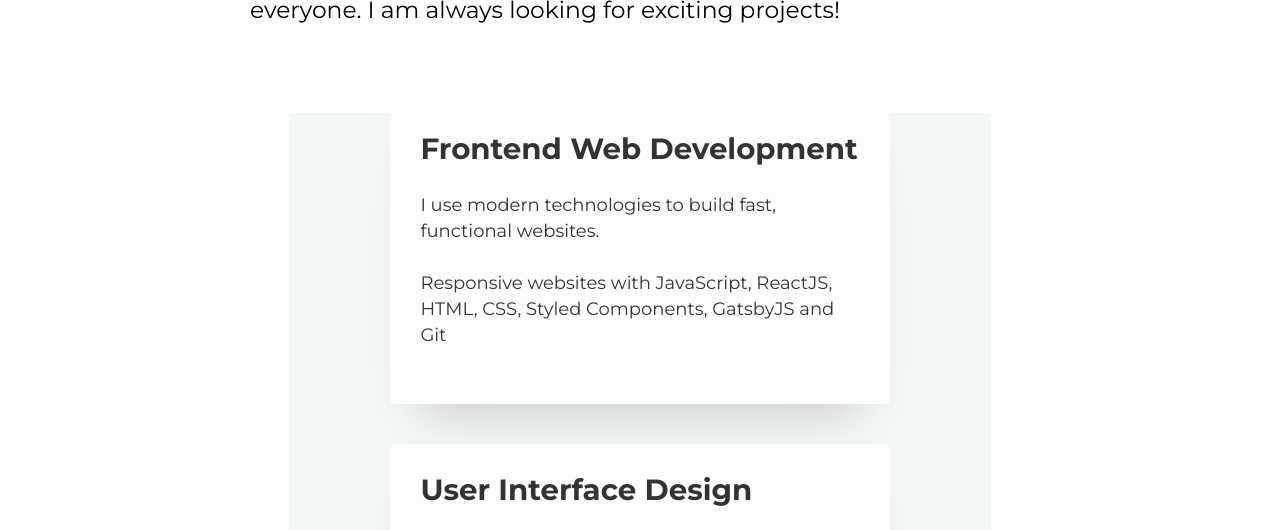
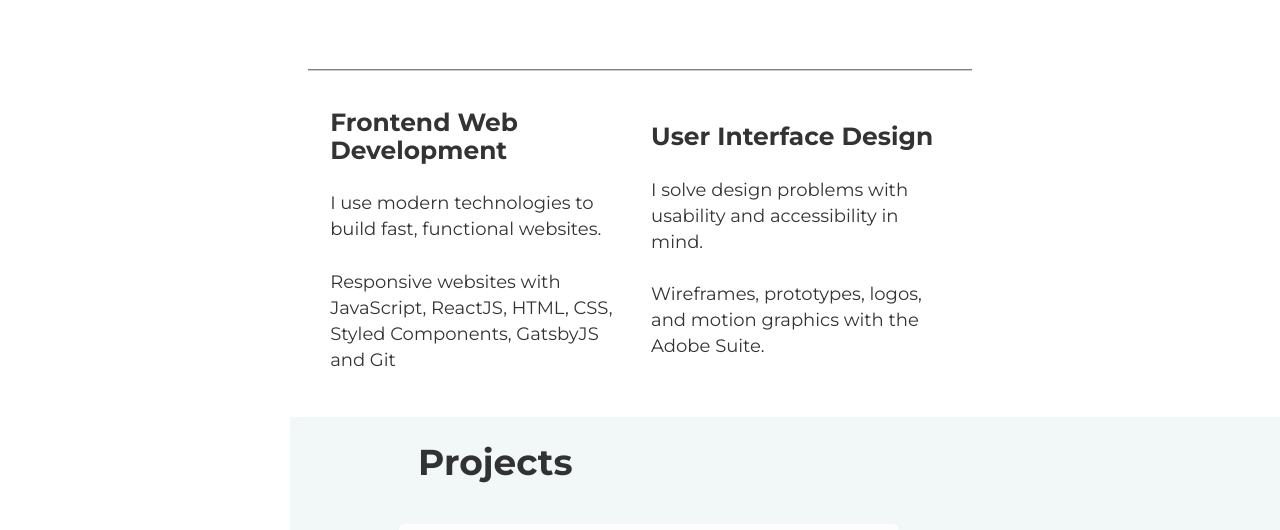
Before and after one commit to codywall/personal-portfolio, a Gatsby site: page / in a window 1280 px wide. Shown: the part 405-935 px from the top of the page. Built offline with nearby package versions, Linux system fonts and the light colour scheme; Gatsby itself is replaced by a stand-in of ours.

Commit message:
Fix eslint impot issue

```diff
--- a/src/components/hero.js
+++ b/src/components/hero.js
@@ -13,12 +13,12 @@
   padding: 0 2vw;
 
   @media ${device.tablet} {
-    margin: 50px 0;
+    margin-top: 20px;
     flex-direction: column;
   }
 
   @media ${device.mobile} {
-    margin: 50px 0;
+    margin-top: 20px;
     flex-direction: column;
   }
 `;
--- a/src/components/layout.js
+++ b/src/components/layout.js
@@ -8,10 +8,9 @@
 import React from 'react';
 import PropTypes from 'prop-types';
 import { useStaticQuery, graphql } from 'gatsby';
-
+import styled from '@emotion/styled';
 import Header from './header';
 import './layout.css';
-import styled from '@emotion/styled';
 
 const Main = styled('main')`
   max-width: 700px;
--- a/src/components/tools.js
+++ b/src/components/tools.js
@@ -4,41 +4,41 @@
 import device from '../utils/breakpoints';
 
 const ToolsWrapper = styled('div')`
-  background-color: #f2f7f8;
-  z-index: 4;
-  position: relative;
-  padding-bottom: 70px;
   display: flex;
   flex-direction: row;
   flex-wrap: wrap;
   align-items: center;
-  justify-content: center;
+  justify-content: space-evenly;
+  padding: 1rem;
+
+  hr {
+    display: block;
+    height: 1px;
+    border: 0;
+    border-top: 1px solid grey;
+    margin: 1em 0;
+    padding: 0;
+    width: 60vw;
+  }
 `;
 
 const ToolCard = styled('div')`
-  margin: -10px 2.5vw 50px 2.5vw;
-  width: 90vw;
-  min-height: 300px;
-  background-color: ${colors.white};
-  padding: 30px;
-  border-radius: 5px;
-  border: none;
   height: 100%;
-  z-index: 3;
-  box-shadow: 0 35px 50px -30px rgba(0, 0, 0, 0.2);
 
   @media ${device.tablet} {
     width: 80vw;
   }
   @media ${device.laptop} {
-    width: 39vw;
+    max-width: 45%;
+    padding-top: 20px;
   }
 `;
 
 const Tools = () => (
   <ToolsWrapper>
+    <hr />
     <ToolCard>
-      <h2>Frontend Web Development</h2>
+      <h3>Frontend Web Development</h3>
       <p>I use modern technologies to build fast, functional websites.</p>
       <p>
         {' '}
@@ -46,7 +46,7 @@
       </p>
     </ToolCard>
     <ToolCard>
-      <h2>User Interface Design</h2>
+      <h3>User Interface Design</h3>
       <p>I solve design problems with usability and accessibility in mind.</p>
       <p>Wireframes, prototypes, logos, and motion graphics with the Adobe Suite.</p>
     </ToolCard>
```
